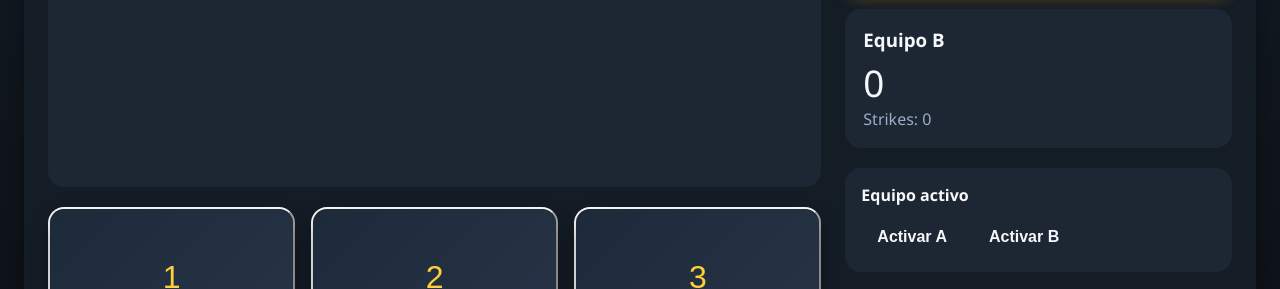
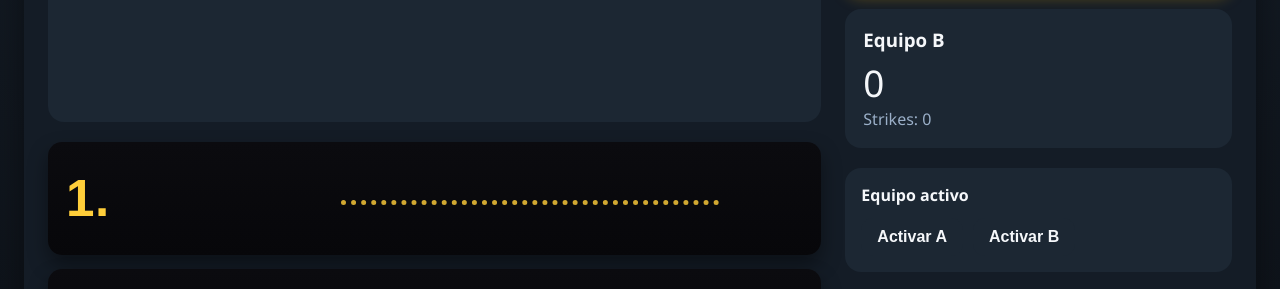
Before and after one commit to romanrfhack/CienCatolicosDijeron, a plain HTML site: page index.html in a window 1280 px wide. Shown: the part 649-938 px from the top of the page. Drawn offline with Linux system fonts and the light colour scheme.

Commit message:
ajustar diseño

```diff
--- a/app.js
+++ b/app.js
@@ -160,46 +160,46 @@ function render() {
 }
 
 function renderAnswers(question) {
-  const answers = [...question.answers];
+  const answers = [...(question.answers || [])];
   while (answers.length < 5) {
     answers.push({ text: "", points: 0 });
   }
 
   elements.answersGrid.innerHTML = "";
   answers.slice(0, 5).forEach((answer, index) => {
-    const card = document.createElement("button");
-    card.type = "button";
-    card.className = "answer-card";
+    const row = document.createElement("button");
+    row.type = "button";
+    row.className = "answer-row";
     if (state.revealedAnswers[index]) {
-      card.classList.add("revealed");
+      row.classList.add("revealed");
     }
-    card.addEventListener("click", () => toggleAnswer(index));
+    row.disabled = state.stealMode;
+    row.addEventListener("click", () => toggleAnswer(index));
 
-    const inner = document.createElement("div");
-    inner.className = "answer-card__inner";
+    const num = document.createElement("div");
+    num.className = "answer-row__num";
+    num.textContent = `${index + 1}.`;
 
-    const front = document.createElement("div");
-    front.className = "answer-card__face answer-card__face--front";
-    front.textContent = index + 1;
-
-    const back = document.createElement("div");
-    back.className = "answer-card__face answer-card__face--back";
+    const content = document.createElement("div");
+    content.className = "answer-row__content";
 
     const text = document.createElement("div");
-    text.className = "answer-card__text";
+    text.className = "answer-row__text";
     text.textContent = answer.text || "Respuesta";
 
+    const fill = document.createElement("div");
+    fill.className = "answer-row__fill";
+    fill.setAttribute("aria-hidden", "true");
+
     const points = document.createElement("div");
-    points.className = "answer-card__points";
-    points.textContent = answer.points ? `${answer.points}` : "0";
+    points.className = "answer-row__points";
+    const safePoints = Math.max(0, Number(answer.points) || 0);
+    points.textContent = String(safePoints);
 
-    back.append(text, points);
-    inner.append(front, back);
-    card.append(inner);
+    content.append(text, fill, points);
+    row.append(num, content);
 
-    card.disabled = state.stealMode;
-
-    elements.answersGrid.append(card);
+    elements.answersGrid.append(row);
   });
 }
 
--- a/styles.css
+++ b/styles.css
@@ -173,8 +173,87 @@ input[type="range"] {
 
 .board__answers {
   display: grid;
-  grid-template-columns: repeat(auto-fit, minmax(220px, 1fr));
-  gap: 16px;
+  grid-template-columns: 1fr;
+  gap: 14px;
+}
+
+/* Classic list-style answers (similar to the TV board) */
+.answer-row {
+  border: none;
+  width: 100%;
+  text-align: left;
+  background: linear-gradient(180deg, #0b0b0f, #07070a);
+  border-radius: 14px;
+  padding: 14px 18px;
+  display: grid;
+  grid-template-columns: 90px 1fr;
+  align-items: center;
+  box-shadow: 0 10px 20px var(--shadow);
+  cursor: pointer;
+  transition: transform 0.15s ease, box-shadow 0.15s ease;
+  position: relative;
+  overflow: hidden;
+}
+
+.answer-row:hover {
+  transform: translateY(-1px);
+  box-shadow: 0 14px 26px var(--shadow);
+}
+
+.answer-row:disabled {
+  opacity: 0.6;
+  cursor: not-allowed;
+}
+
+.answer-row__num {
+  font-size: 3.2rem;
+  font-weight: 900;
+  color: var(--accent-strong);
+  letter-spacing: 0.5px;
+}
+
+.answer-row__content {
+  display: flex;
+  align-items: center;
+  gap: 14px;
+  min-width: 0;
+}
+
+.answer-row__text {
+  font-size: 1.8rem;
+  font-weight: 800;
+  color: var(--accent-strong);
+  white-space: nowrap;
+  overflow: hidden;
+  text-overflow: ellipsis;
+}
+
+.answer-row__fill {
+  flex: 1;
+  height: 0;
+  border-bottom: 5px dotted rgba(255, 206, 58, 0.9);
+  transform: translateY(4px);
+  opacity: 0.9;
+}
+
+.answer-row__points {
+  font-size: 2.2rem;
+  font-weight: 900;
+  color: var(--accent-strong);
+  min-width: 70px;
+  text-align: right;
+}
+
+/* Hidden state: keep layout, hide content (like the real board) */
+.answer-row:not(.revealed) .answer-row__text,
+.answer-row:not(.revealed) .answer-row__points {
+  visibility: hidden;
+}
+
+/* Optional: a subtle "reveal" glow */
+.answer-row.revealed {
+  outline: 3px solid rgba(246, 177, 0, 0.35);
+  outline-offset: 2px;
 }
 
 .answer-card {
```
